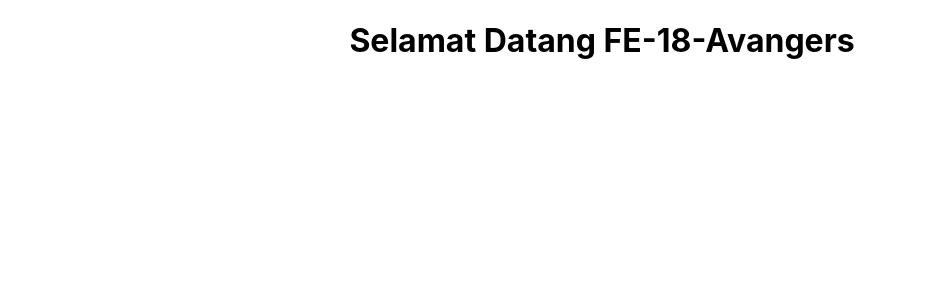
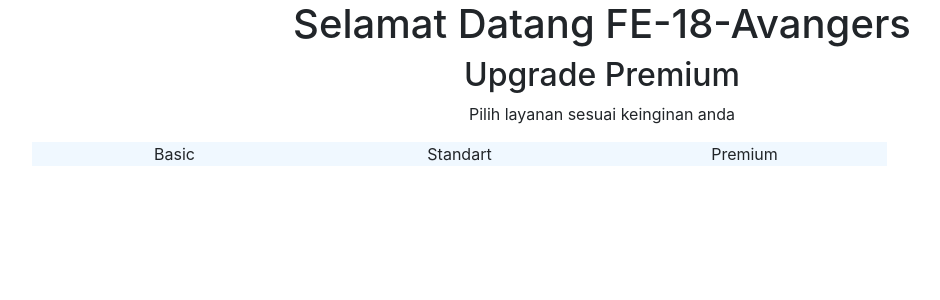
Before and after one commit to FE-18-Avangers/Latihan-1-FE-18, a React (Create React App) app in the folder my-app/: page / in a window 1280 px wide. Shown: the top 300 px of the page, without its empty margins (38-978 px from the left). Built offline with nearby package versions, Linux system fonts and the light colour scheme.

Commit message:
menambahkan folder upgrade premium

```diff
--- a/my-app/package.json
+++ b/my-app/package.json
@@ -6,7 +6,9 @@
     "@testing-library/jest-dom": "^5.11.4",
     "@testing-library/react": "^11.1.0",
     "@testing-library/user-event": "^12.1.10",
+    "bootstrap": "^4.5.3",
     "react": "^17.0.1",
+    "react-bootstrap": "^1.4.0",
     "react-dom": "^17.0.1",
     "react-scripts": "4.0.0",
     "web-vitals": "^0.2.4"
--- a/my-app/src/App.js
+++ b/my-app/src/App.js
@@ -1,9 +1,12 @@
 import './App.css';
+import 'bootstrap/dist/css/bootstrap.min.css';
+import UpgradePremium from './components/upgradePremium/Upgradepremium';
 
 function App() {
   return (
     <div className="App">
       <h1>Selamat Datang FE-18-Avangers</h1>
+      <UpgradePremium />
     </div>
   );
 }
--- /dev/null
+++ b/my-app/src/components/upgradePremium/UpgradePremium.css
@@ -0,0 +1,3 @@
+.service {
+    background-color: aliceblue;
+}
--- /dev/null
+++ b/my-app/src/components/upgradePremium/Upgradepremium.js
@@ -0,0 +1,27 @@
+import React from 'react';
+import './UpgradePremium.css'
+
+export default class UpgradePremium extends React.Component {
+    render() {
+        return (
+            <div className='container'>
+                <div className='title'>
+                    <h2>Upgrade Premium</h2>
+                    <p>Pilih layanan sesuai keinginan anda</p>
+                </div>
+                <div className='category-services row'>
+                    <div className='service col-3'>
+                        Basic
+                    </div>
+                    <div className='service col-3'>
+                        Standart
+                    </div>
+                    <div className='service col-3'>
+                        Premium
+                    </div>
+                </div>
+            </div>
+        )
+
+    }
+}
```
Also changed, not shown: 2 other files (tests, documents, lock files or other folders).
